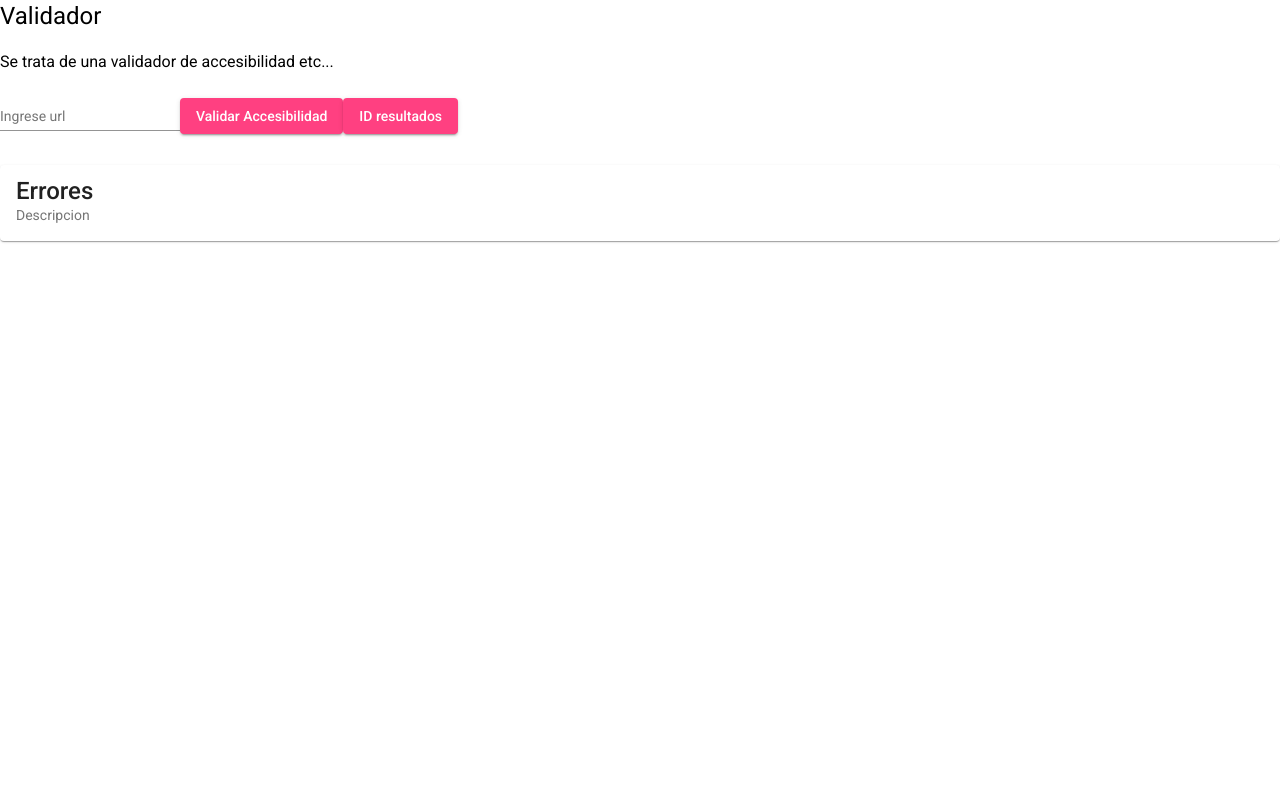
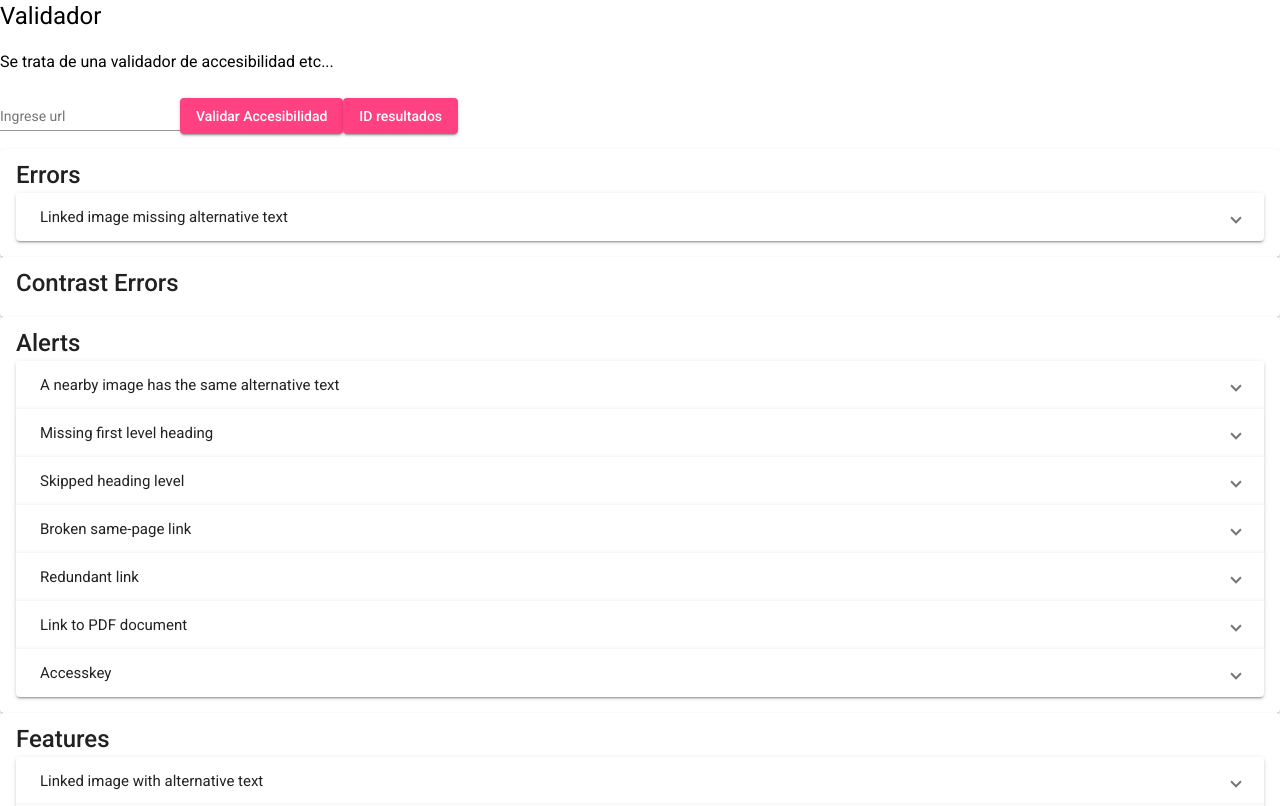
Before and after one commit to alu0101265421/proyecto-TFG, an Angular app: page /validador in a window 1280 px wide. Shown: the top 806 px of the page. Built offline with nearby package versions, Linux system fonts and the light colour scheme.

Commit message:
mostrando arbol de contenido

```diff
--- a/src/app/components/api-componente/api-componente.component.html
+++ b/src/app/components/api-componente/api-componente.component.html
@@ -20,42 +20,46 @@
   </button>
 </div>
 
-<div>
-  <h2>{{ titulo2 }}</h2>
+<!-- Poner el pagetittle con el enlace de la parte de analisisweb -->
+<!-- <div>
+  <h2>{{ datosInicio.pagetitle }}</h2>
   <ul>
     <li *ngFor="let guia of guias">
       {{ guia.name }}
     </li>
   </ul>
 </div>
+ -->
+<div class="Criterios">
+  <mat-card *ngFor="let object of resultadosTraducidos">
+    <mat-card-title>{{ object.tipo }}</mat-card-title>
 
-<div class="Criterios">
-  <div>
-    <mat-card>
-      <mat-card-title>Errores</mat-card-title>
-      <mat-card-subtitle>Descripcion</mat-card-subtitle>
-    </mat-card>
-  </div>
     <mat-accordion>
       <mat-expansion-panel
         (opened)="panelOpenState = true"
         (closed)="panelOpenState = false"
-      *ngFor="let alert of alerts"
+        *ngFor="let pauta of object.pautas"
       >
         <mat-expansion-panel-header>
-        <mat-panel-title> {{ alert.id }} </mat-panel-title>
+          <mat-panel-title> {{ pauta.titulo }} </mat-panel-title>
         </mat-expansion-panel-header>
         <mat-accordion>
           <mat-expansion-panel
             (opened)="panelOpenState = true"
             (closed)="panelOpenState = false"
+            *ngFor="let criterio of pauta.criterios"
           >
             <mat-expansion-panel-header>
-            <mat-panel-title> 1.1.1 Criterio </mat-panel-title>
+              <mat-panel-title> {{ criterio.title }} </mat-panel-title>
             </mat-expansion-panel-header>
-          <p>Descripcion de lo que significa el criterio</p>
+            <p>{{ criterio.descripcion }}</p>
+            <a mat-raised-button href="{{ criterio.link }}" target="_blank"
+              >Consultar más información</a
+            >
           </mat-expansion-panel>
         </mat-accordion>
       </mat-expansion-panel>
     </mat-accordion>
+  </mat-card>
+  <!--  </mat-card> -->
 </div>
--- a/src/app/components/api-componente/api-componente.component.ts
+++ b/src/app/components/api-componente/api-componente.component.ts
@@ -26,6 +26,7 @@ export class ApiComponenteComponent implements OnInit {
   public errors!: any[];
   public analisis: ICategoria[] = [];
   public resultadosTraducidos: ICategoria[] = [];
+  public datosInicio!: string;
 
   constructor(private apiService: ApiService) {}
 
@@ -38,6 +39,9 @@ export class ApiComponenteComponent implements OnInit {
       this.direccion
     );
     if (!this.resultadosAnalisisWeb?.categories) return;
+
+    //
+    //this.datosInicio = (this.resultadosAnalisisWeb.statistics as any);
 
     const categories = Object.values(this.resultadosAnalisisWeb.categories);
     console.log({ categories });
@@ -76,7 +80,7 @@ export class ApiComponenteComponent implements OnInit {
               count: 3
             }
           ]
-      */
+    */
 
     this.resultadosTraducidos = categories.map((category) => {
       const tipo = category.description;
--- a/src/app/services/api.service.ts
+++ b/src/app/services/api.service.ts
@@ -42,6 +42,7 @@ export interface IGuideline {
 export interface ICategoria {
   tipo: string;
   pautas: {
+    //id: string;
     titulo: string;
     criterios: ICriterio[];
   }[];
@@ -49,7 +50,7 @@ export interface ICategoria {
 
 export interface ICriterio {
   id: string;
-  titulo: string;
+  title: string;
   descripcion: string;
   link?: string;
 }
@@ -107,6 +108,7 @@ export class ApiService {
     return pautasES;
   }
 
+  //elegir entre una opcion
   traducirDocAEsp(guidelinesEn: IGuideline[]): ICriterio[] {
     this.pautasDocEs = [];
     for (let elemento of guidelinesEn) {
```
Lines whose indentation alone changed are shown as unchanged.
